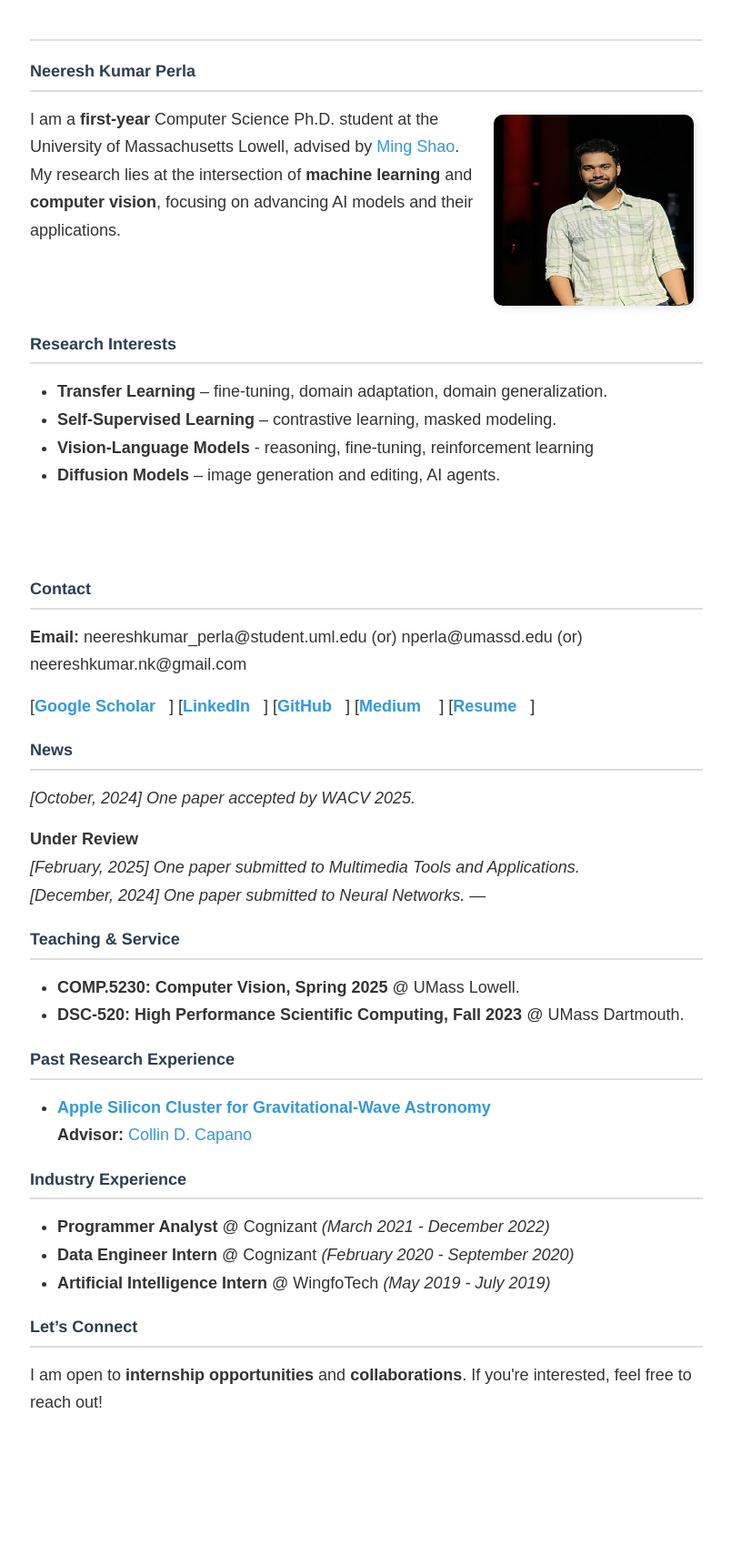
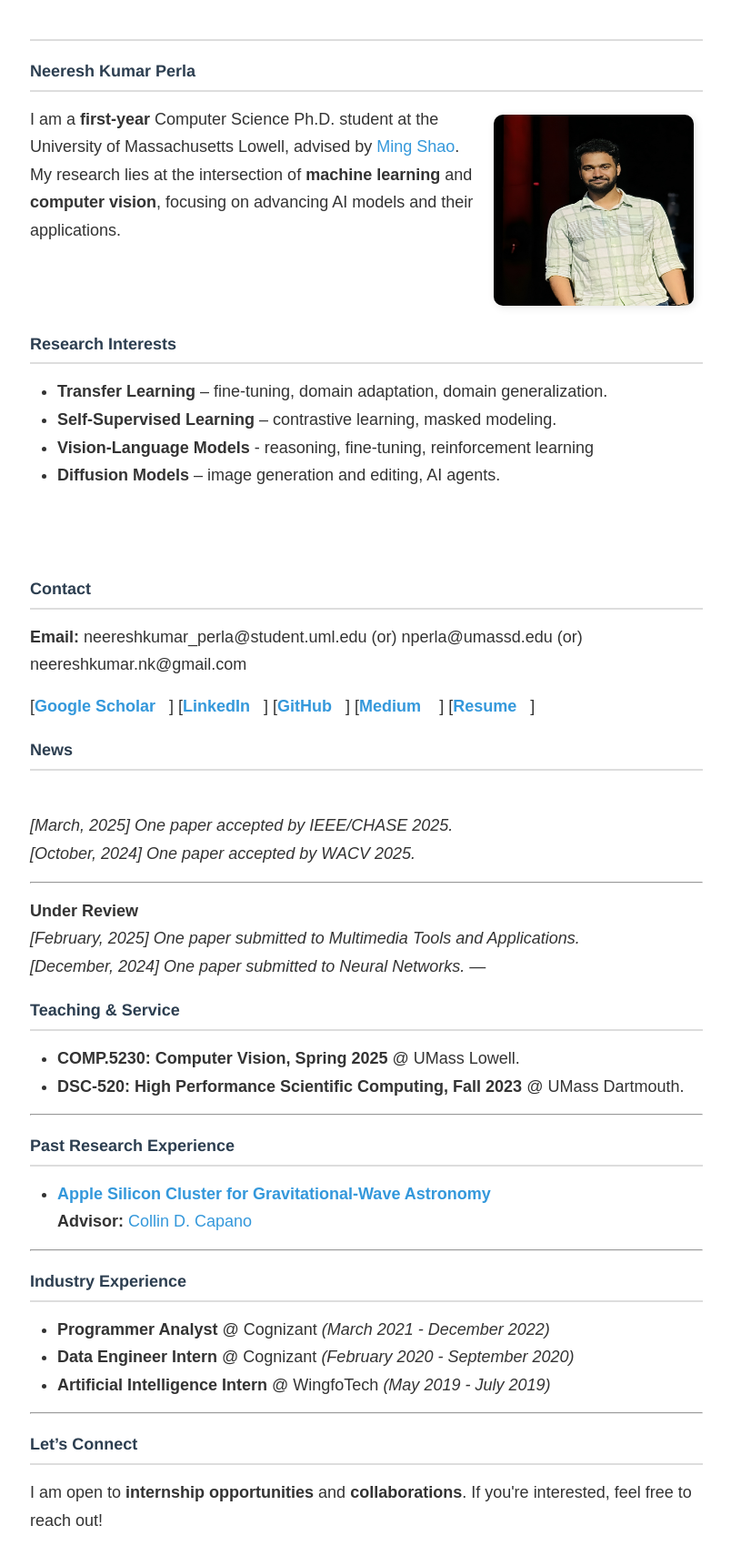
Before and after one commit to neeresh/neeresh.github.io, a Jekyll site: the page built from index.md, in a window 1280 px wide. Shown: the whole page at 91% size, without its empty margins (237-1041 px from the left). Built offline with Jekyll 4.4.1, drawn with Linux system fonts in a browser that asks for light colours; before the commit the page ends 1592 px from its top, so only the background shows below that.

Commit message:
Mar 2025

```diff
--- a/index.md
+++ b/index.md
@@ -39,7 +39,7 @@ description: Neeresh Perla's Website
 
 # <span>Neeresh Kumar Perla</span>
 
-<img src="/static/neeresh1.jpg" alt="Neeresh Perla" style="width: 220px; height: 210px; float: right; margin: 10px; border-radius: 10px;"/>
+<img src="/static/neeresh1.jpg" alt="Neeresh Kumar Perla" style="width: 220px; height: 210px; float: right; margin: 10px; border-radius: 10px;"/>
 
 <span>
 I am a <b>first-year</b> Computer Science Ph.D. student at the University of Massachusetts Lowell, advised by
@@ -74,9 +74,12 @@ I am a <b>first-year</b> Computer Science Ph.D. student at the University of Mas
 </div>
 
 ## <span>News</span>
-_[October, 2024] One paper accepted by WACV 2025._
+<br>_[March, 2025] One paper accepted by IEEE/CHASE 2025._
+<br>_[October, 2024] One paper accepted by WACV 2025._
 
-<b>Under Review</b>
+---
+
+**Under Review**
 <br>_[February, 2025] One paper submitted to Multimedia Tools and Applications._
 <br>_[December, 2024] One paper submitted to Neural Networks._
 ---
@@ -85,16 +88,21 @@ _[October, 2024] One paper accepted by WACV 2025._
 - <b>COMP.5230: Computer Vision, Spring 2025</b> @ UMass Lowell.
 - <b>DSC-520: High Performance Scientific Computing, Fall 2023</b> @ UMass Dartmouth.
 
+---
 
 ## <span>Past Research Experience</span>
 - **[Apple Silicon Cluster for Gravitational-Wave Astronomy](https://github.com/neeresh/GravWave-AppleM2-Analysis)**
   **Advisor:** [Collin D. Capano](https://collincapano.com)
+
+---
 
 ## <span>Industry Experience</span>
 - **Programmer Analyst** @ Cognizant _(March 2021 - December 2022)_
 - **Data Engineer Intern** @ Cognizant _(February 2020 - September 2020)_
 - **Artificial Intelligence Intern** @ WingfoTech _(May 2019 - July 2019)_
 
+---
+
 ## <span>Let's Connect</span>
 
 <p>I am open to <strong>internship opportunities</strong> and <strong>collaborations</strong>. If you're interested, feel free to reach out!</p>
```
